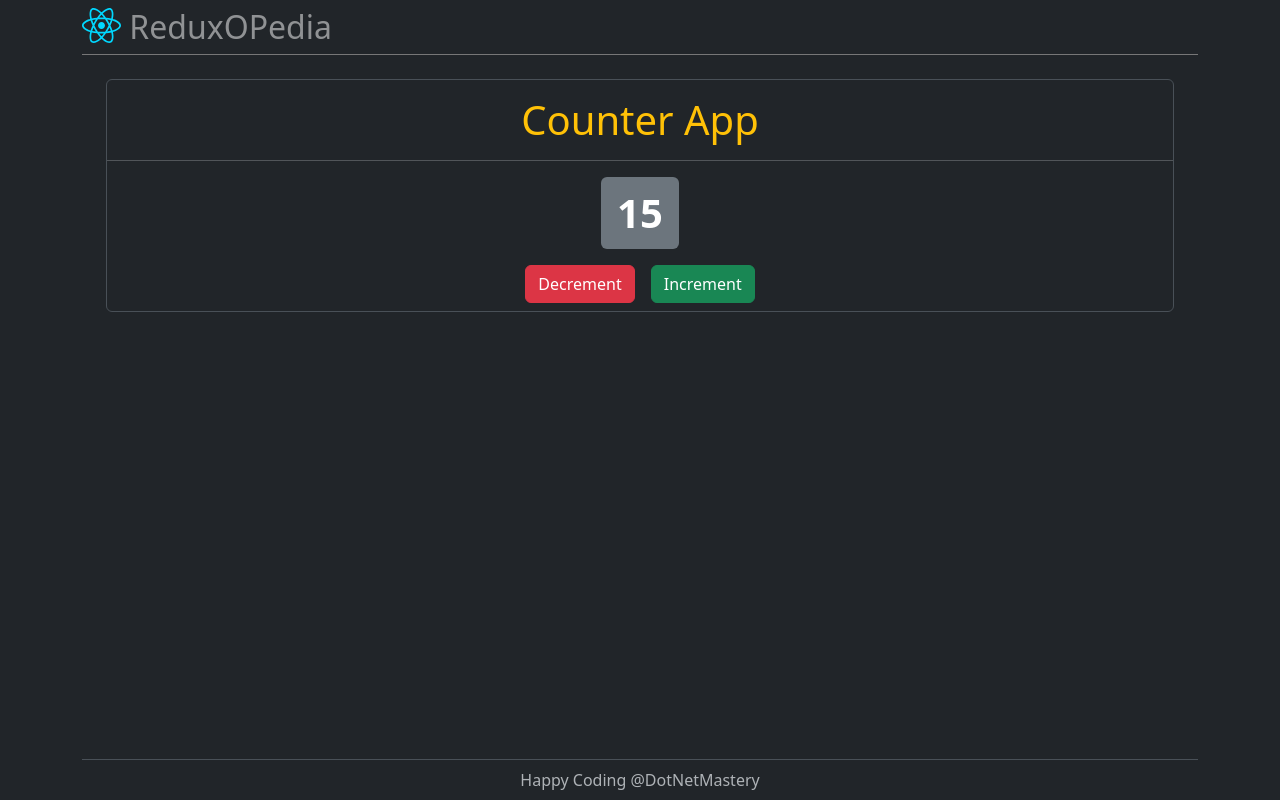
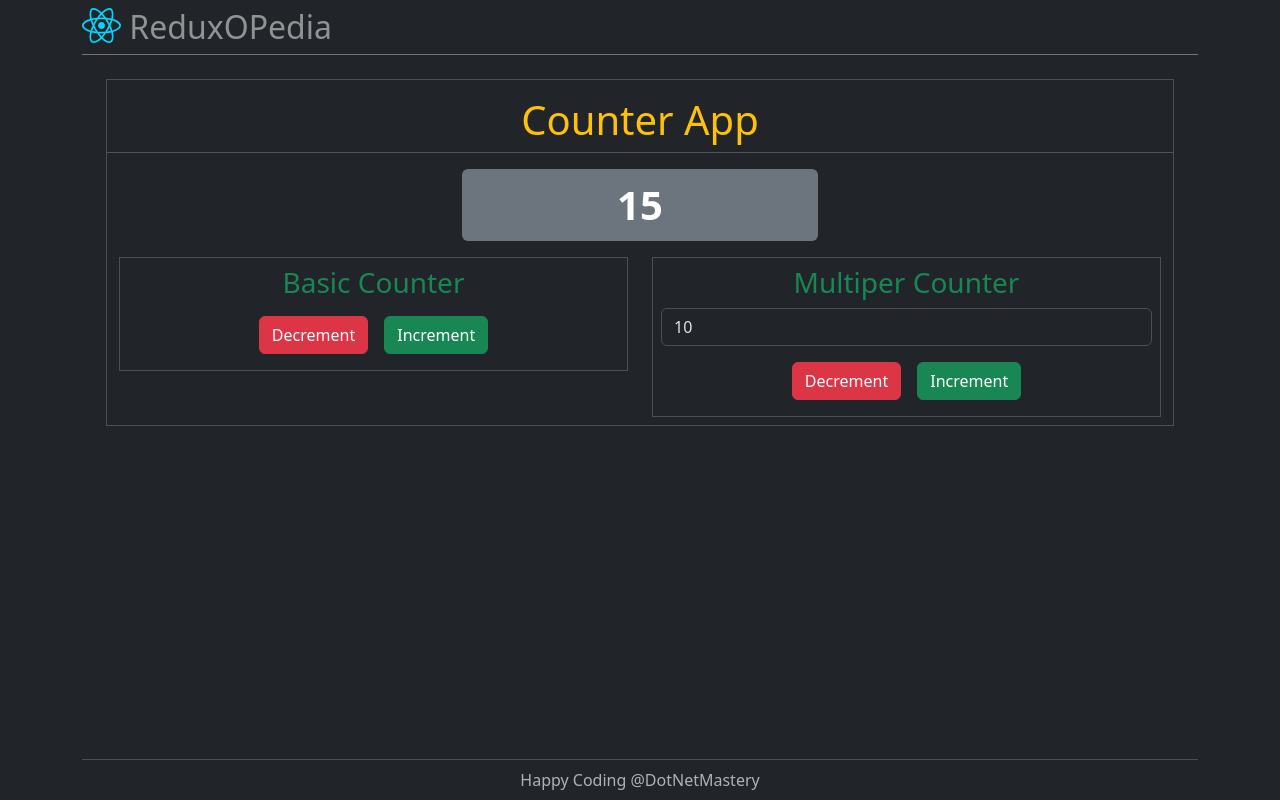
Before and after one commit to omarqutmesh/reduxopedia, a React (Vite) app: page / in a window 1280 px wide. Built offline with nearby package versions, Linux system fonts and the light colour scheme.

Commit message:
Assignment 14 Solution - Destination List

```diff
--- a/src/components/Counter.jsx
+++ b/src/components/Counter.jsx
@@ -1,26 +1,59 @@
 import { useSelector, useDispatch } from "react-redux";
-import { increment, decrement } from "../redux/slice/counterSlice";
+import {
+  increment,
+  decrement,
+  incrementMultipler,
+  decrementMultipler,
+} from "../redux/slice/counterSlice";
+import { useState } from "react";
 
 function Counter() {
+  const [multipler, setMultipler] = useState(10);
   const count = useSelector((state) => state.counterStore.count);
-
   const dispatch = useDispatch();
   return (
-    <div className="m-4 rounded border text-center">
+    <div className="m-4 row border text-center">
       <h1 className="text-warning pt-3">Counter App</h1>
       <hr />
-      <div className="pb-2">
-        <span className="badge bg-secondary fs-1 p-3 mb-3">{count}</span>
-        <div>
+      <span className="col-4 offset-4 badge bg-secondary fs-1 p-3 mb-3">
+        {count}
+      </span>
+      <div className="pb-2 col-6">
+        <div className="border p-2">
+          <p className="text-success h3">Basic Counter</p>
           <button
-            className="btn btn-danger mx-2"
+            className="btn btn-danger m-2"
             onClick={() => dispatch(decrement())}
           >
             Decrement
           </button>
           <button
             onClick={() => dispatch(increment())}
-            className="btn btn-success mx-2"
+            className="btn btn-success m-2"
+          >
+            Increment
+          </button>
+        </div>
+      </div>
+      <div className="pb-2 col-6">
+        <div className="border p-2">
+          <p className="text-success h3">Multiper Counter</p>
+          <input
+            type="text"
+            value={multipler}
+            onChange={(e) => setMultipler(e.target.value)}
+            placeholder="multiplier..."
+            className="form-control my-2"
+          />
+          <button
+            className="btn btn-danger m-2"
+            onClick={() => dispatch(decrementMultipler(multipler))}
+          >
+            Decrement
+          </button>
+          <button
+            onClick={() => dispatch(incrementMultipler(multipler))}
+            className="btn btn-success m-2"
           >
             Increment
           </button>
--- a/src/redux/slice/counterSlice.js
+++ b/src/redux/slice/counterSlice.js
@@ -12,8 +12,15 @@
     decrement: (state) => {
       state.count -= 1;
     },
+    decrementMultipler: (state, action) => {
+      state.count -= Number(action.payload);
+    },
+    incrementMultipler: (state, action) => {
+      state.count += Number(action.payload);
+    },
   },
 });
 
-export const { increment, decrement } = counterSlice.actions;
+export const { increment, decrement, decrementMultipler, incrementMultipler } =
+  counterSlice.actions;
 export const counterReducer = counterSlice.reducer;
```
